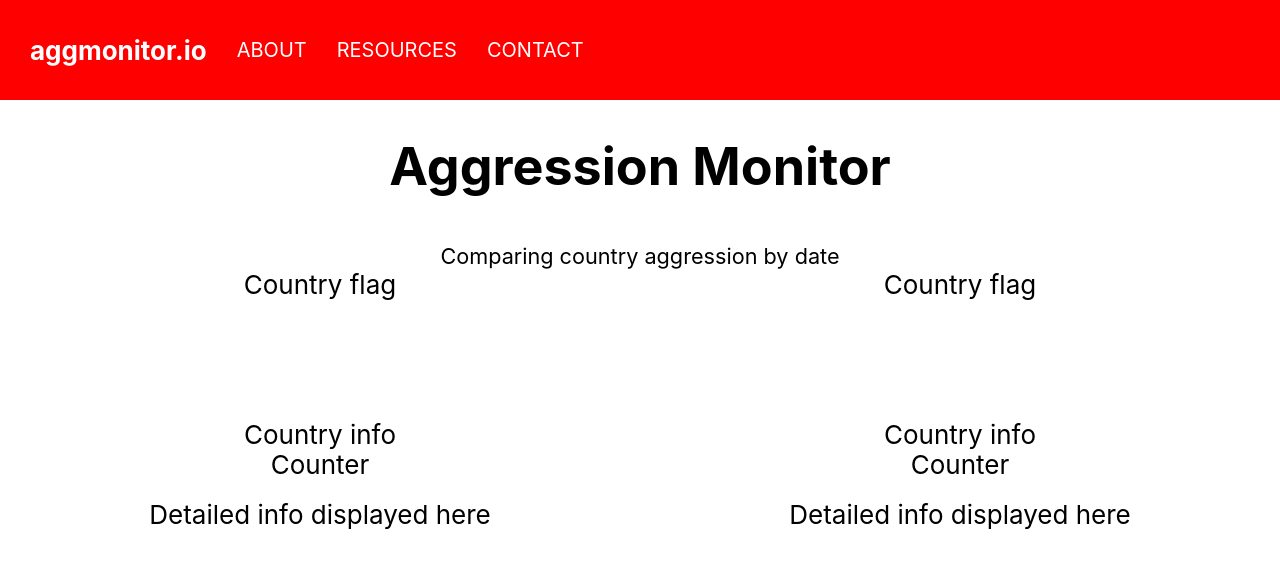
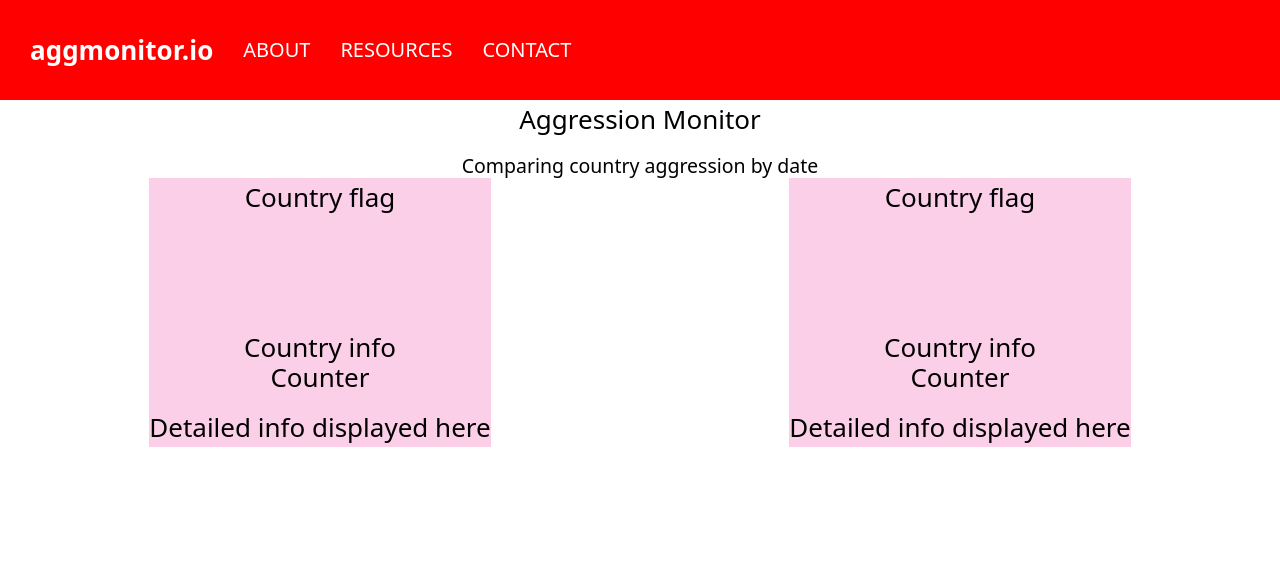
Before and after one commit to StaberindeZA/agg-monitor-web, a React (Create React App) app: page / in a window 1280 px wide. Shown: the top 568 px of the page. Built offline with nearby package versions, Linux system fonts and the light colour scheme.

Commit message:
Added taillwind

```diff
--- /dev/null
+++ b/craco.config.js
@@ -0,0 +1,10 @@
+module.exports = {
+  style: {
+    postcss: {
+      plugins: [
+        require('tailwindcss'),
+        require('autoprefixer'),
+      ],
+    },
+  },
+}
--- a/src/features/country/Country.tsx
+++ b/src/features/country/Country.tsx
@@ -4,7 +4,7 @@
 
 export function Country() {
   return (
-    <div className="countryContainer">
+    <div className="countryContainer bg-pink-200">
       <div>
         Country flag
       </div>
--- a/src/index.css
+++ b/src/index.css
@@ -1,4 +1,4 @@
-body {
+/* body {
   margin: 0;
   font-family: -apple-system, BlinkMacSystemFont, 'Segoe UI', 'Roboto', 'Oxygen',
     'Ubuntu', 'Cantarell', 'Fira Sans', 'Droid Sans', 'Helvetica Neue',
@@ -10,4 +10,8 @@
 code {
   font-family: source-code-pro, Menlo, Monaco, Consolas, 'Courier New',
     monospace;
-}
+} */
+
+@tailwind base;
+@tailwind components;
+@tailwind utilities;
--- /dev/null
+++ b/tailwind.config.js
@@ -0,0 +1,11 @@
+module.exports = {
+  purge: ['./src/**/*.{js,jsx,ts,tsx}', './public/index.html'],
+  darkMode: false, // or 'media' or 'class'
+  theme: {
+    extend: {},
+  },
+  variants: {
+    extend: {},
+  },
+  plugins: [],
+}
```
Also changed, not shown: package.json (+8 -4 lines), 2 other files (tests, documents, lock files or other folders).
